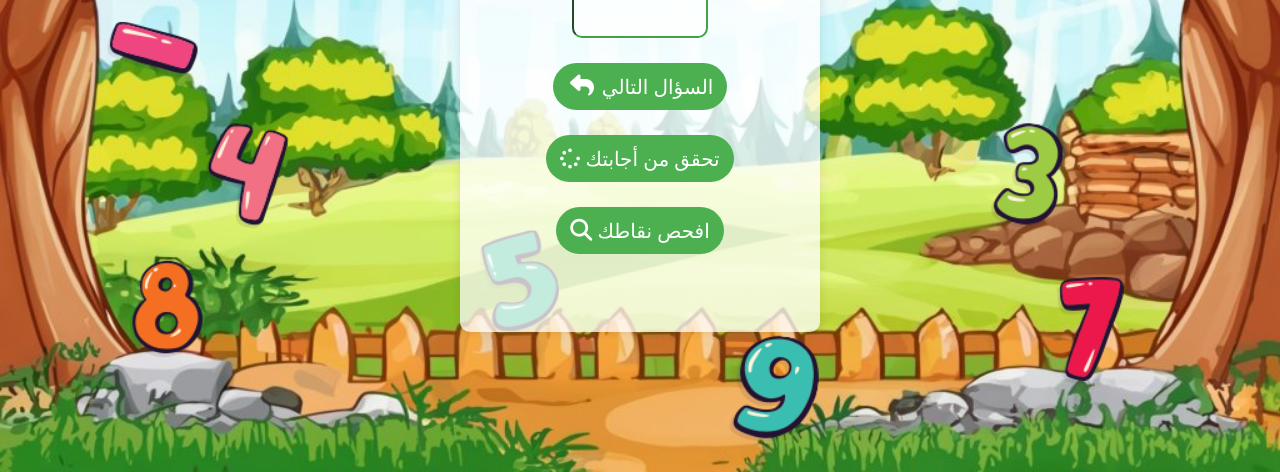
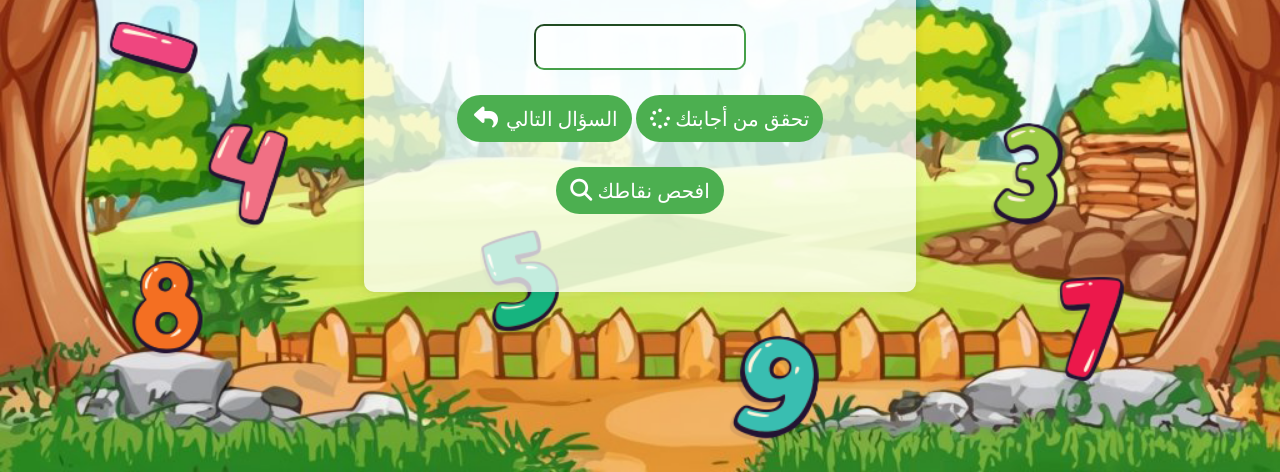
Before and after one commit to Maysam44/NumbersPlay, a plain HTML site: page Level2/Level2.html in a window 1280 px wide. Shown: the part 328-800 px from the top of the page. Drawn offline with Linux system fonts and the light colour scheme.

Commit message:
Update styles.css

```diff
--- a/Level2/styles.css
+++ b/Level2/styles.css
@@ -7,7 +7,7 @@ body {
     align-items: center;
     height: 100vh;
     background-color: #f4f4f4;
-    background-image: url("background2.png");
+    background-image: url("/NumbersPlay/images/background2.png");
     background-position: center;
     background-repeat: no-repeat;
     background-attachment: fixed;
@@ -19,8 +19,9 @@ body {
     background-color: rgba(255, 255, 255, 0.747);
     padding: 20px;
     border-radius: 10px;
-    height: 60%;
-    width: 25%;
+    height: 50%;
+    width: 40%;
+
     box-shadow: 0 0 10px rgba(0, 0, 0, 0.1);
 }
 
```
